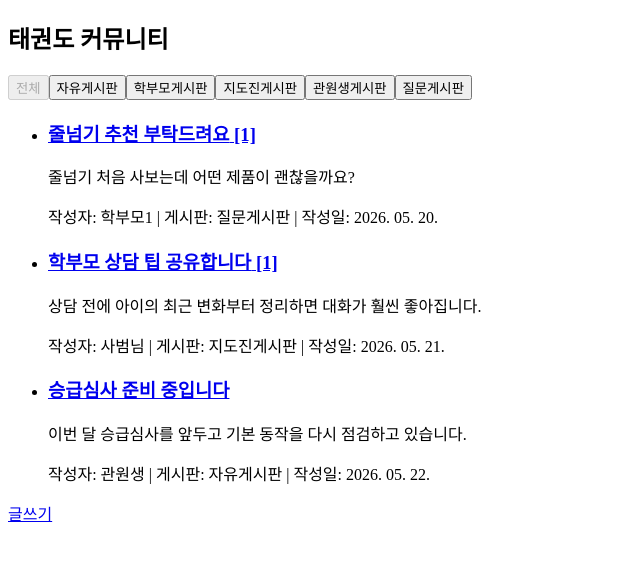
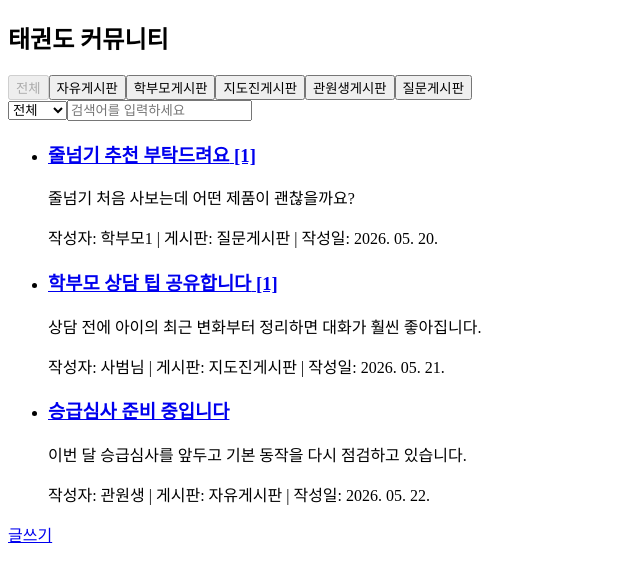
Before and after one commit to thisisyello/taekwondo-community, a React (Vite) app: page / in a window 1280 px wide. Shown: the top 582 px of the page, without its empty margins (0-640 px from the left). Built offline with nearby package versions, Linux system fonts and the light colour scheme.

Commit message:
refactor: 게시글 검색 기능 추가 및 필터링 개선

```diff
--- a/src/App.tsx
+++ b/src/App.tsx
@@ -10,6 +10,7 @@ import type {
     CommentFormData,
     Post,
     PostFormData,
+    SearchTarget,
 } from "./types/board";
 
 export default function App() {
@@ -18,11 +19,32 @@ export default function App() {
 
     const [selectedBoardType, setSelectedBoardType] =
         useState<BoardFilterType>("all");
+    const [searchKeyword, setSearchKeyword] = useState("");
+    const [searchTarget, setSearchTarget] = useState<SearchTarget>("all");
 
-    const filteredPosts =
+    const filteredByBoardPosts =
         selectedBoardType === "all"
             ? posts
             : posts.filter((post) => post.board === selectedBoardType);
+
+    const normalizedSearchKeyword = searchKeyword.trim().toLowerCase();
+    const filteredPosts =
+        normalizedSearchKeyword.length === 0
+            ? filteredByBoardPosts
+            : filteredByBoardPosts.filter((post) => {
+                  if (searchTarget === "all") {
+                      return [post.title, post.content, post.author].some(
+                          (value) =>
+                              value
+                                  .toLowerCase()
+                                  .includes(normalizedSearchKeyword),
+                      );
+                  }
+
+                  return post[searchTarget]
+                      .toLowerCase()
+                      .includes(normalizedSearchKeyword);
+              });
 
     const commentCountsByPostId = comments.reduce<Record<number, number>>(
         (counts, comment) => ({
@@ -104,6 +126,10 @@ export default function App() {
                     <BoardPage
                         posts={filteredPosts}
                         commentCountsByPostId={commentCountsByPostId}
+                        searchKeyword={searchKeyword}
+                        searchTarget={searchTarget}
+                        onChangeSearchKeyword={setSearchKeyword}
+                        onChangeSearchTarget={setSearchTarget}
                         selectedBoardType={selectedBoardType}
                         onSelectBoardType={setSelectedBoardType}
                     />
--- a/src/pages/BoardPage.tsx
+++ b/src/pages/BoardPage.tsx
@@ -1,11 +1,15 @@
 import { Link } from "react-router";
 import BoardFilter from "../components/BoardFilter";
 import PostList from "../components/PostList";
-import type { BoardFilterType, Post } from "../types/board";
+import type { BoardFilterType, Post, SearchTarget } from "../types/board";
 
 type BoardPageProps = {
     posts: Post[];
     commentCountsByPostId: Record<number, number>;
+    searchKeyword: string;
+    searchTarget: SearchTarget;
+    onChangeSearchKeyword: (keyword: string) => void;
+    onChangeSearchTarget: (target: SearchTarget) => void;
     selectedBoardType: BoardFilterType;
     onSelectBoardType: (boardType: BoardFilterType) => void;
 };
@@ -13,6 +17,10 @@ type BoardPageProps = {
 export default function BoardPage({
     posts,
     commentCountsByPostId,
+    searchKeyword,
+    searchTarget,
+    onChangeSearchKeyword,
+    onChangeSearchTarget,
     selectedBoardType,
     onSelectBoardType,
 }: BoardPageProps) {
@@ -25,6 +33,23 @@ export default function BoardPage({
                 onSelectBoardType={onSelectBoardType}
             />
 
+            <select
+                value={searchTarget}
+                onChange={(event) =>
+                    onChangeSearchTarget(event.target.value as SearchTarget)
+                }
+            >
+                <option value="all">전체</option>
+                <option value="title">제목</option>
+                <option value="content">내용</option>
+                <option value="author">작성자</option>
+            </select>
+            <input
+                placeholder="검색어를 입력하세요"
+                value={searchKeyword}
+                onChange={(event) => onChangeSearchKeyword(event.target.value)}
+            />
+
             <PostList
                 posts={posts}
                 commentCountsByPostId={commentCountsByPostId}
--- a/src/types/board.ts
+++ b/src/types/board.ts
@@ -1,6 +1,8 @@
 export type BoardType = "free" | "parent" | "coach" | "student" | "question";
 
 export type BoardFilterType = BoardType | "all";
+
+export type SearchTarget = "all" | "title" | "content" | "author";
 
 export type BoardOption = {
     type: BoardType;
```
